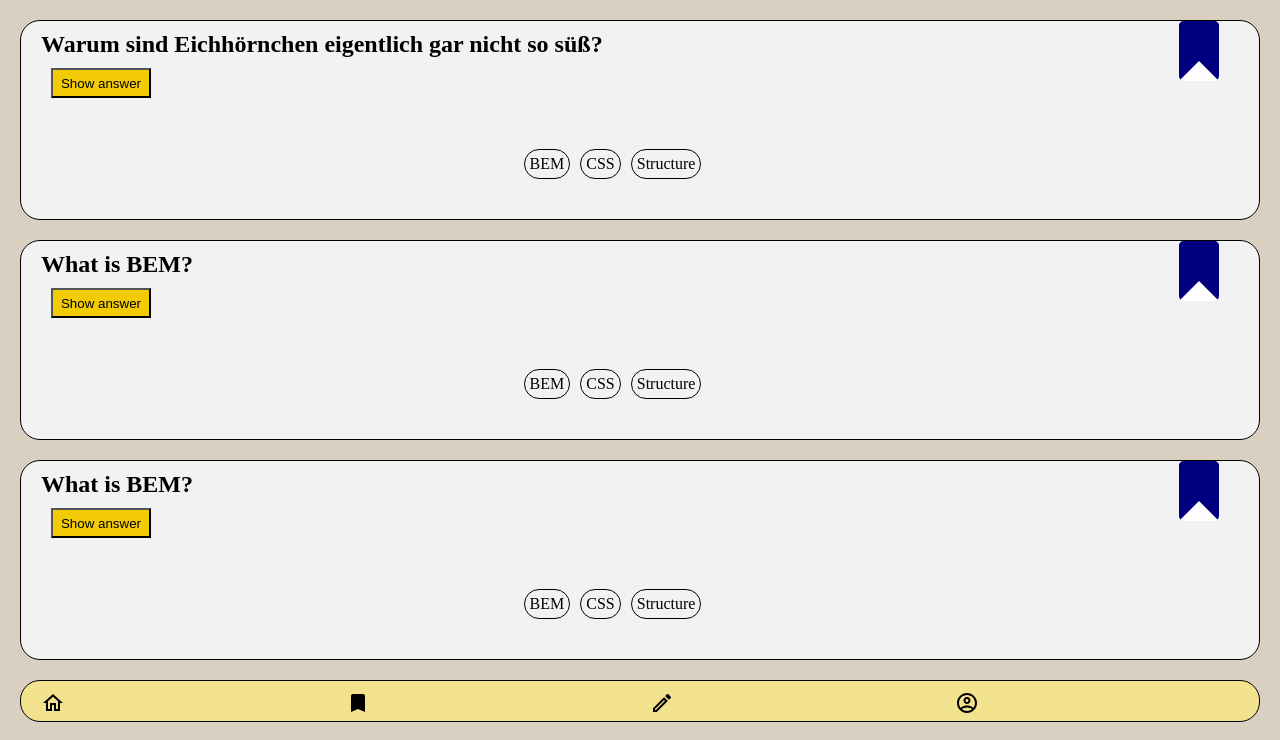
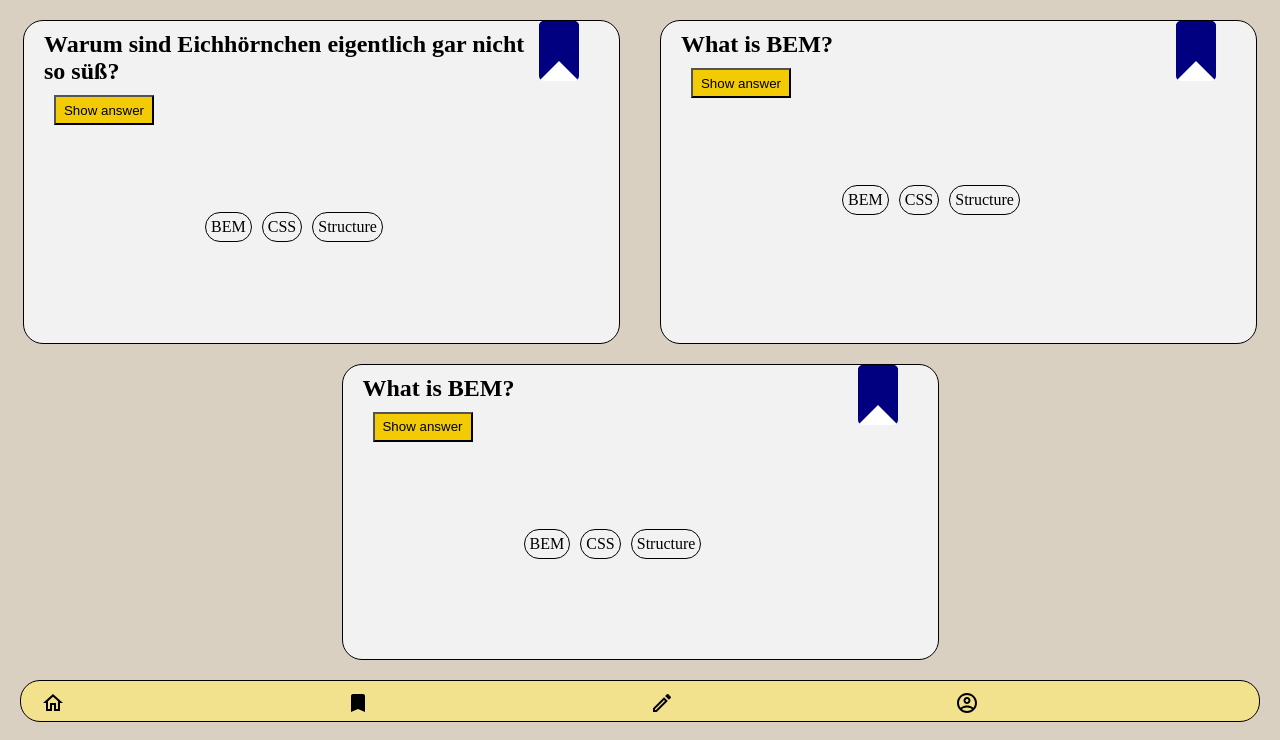
Before and after one commit to falkkreimeier/quiz-app1, a website built with Vite: page index.html in a window 1280 px wide. Shown: the part 60-800 px from the top of the page. Built offline with nearby package versions, Linux system fonts and the light colour scheme.

Commit message:
Add flexbox to main and max-width to section

```diff
--- a/CSS/_base.css
+++ b/CSS/_base.css
@@ -17,7 +17,8 @@ body {
 main {
     overflow: scroll;
     padding: 0px;
-    display: grid;
+    display: flex;
+    flex-wrap: wrap;
     /* grid-gap: 24px;  */
     /* padding: 20px;
     margin: 20px; */
@@ -42,6 +43,7 @@ footer {
 }
 
 section {
+    max-width: 500px;
     border: 1px solid black;
     border-radius: 20px;
     margin: 10px 20px 10px 20px;
```
